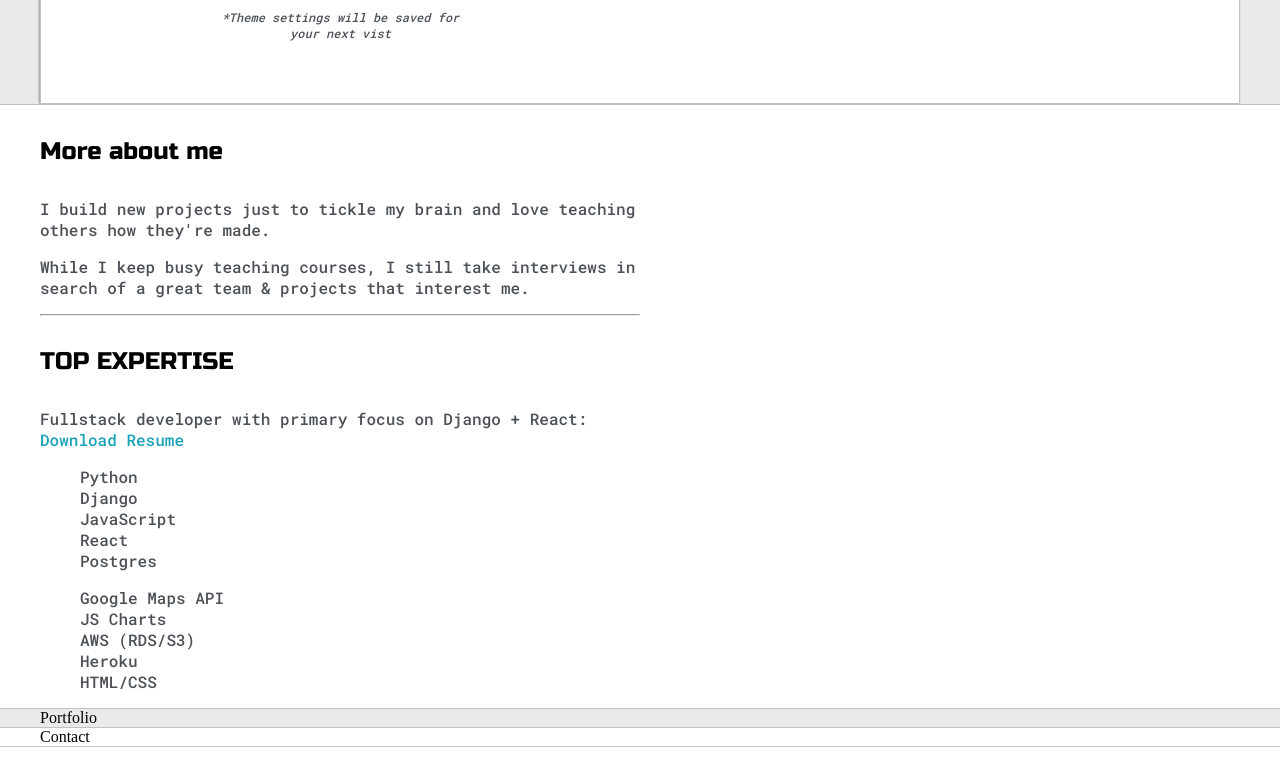
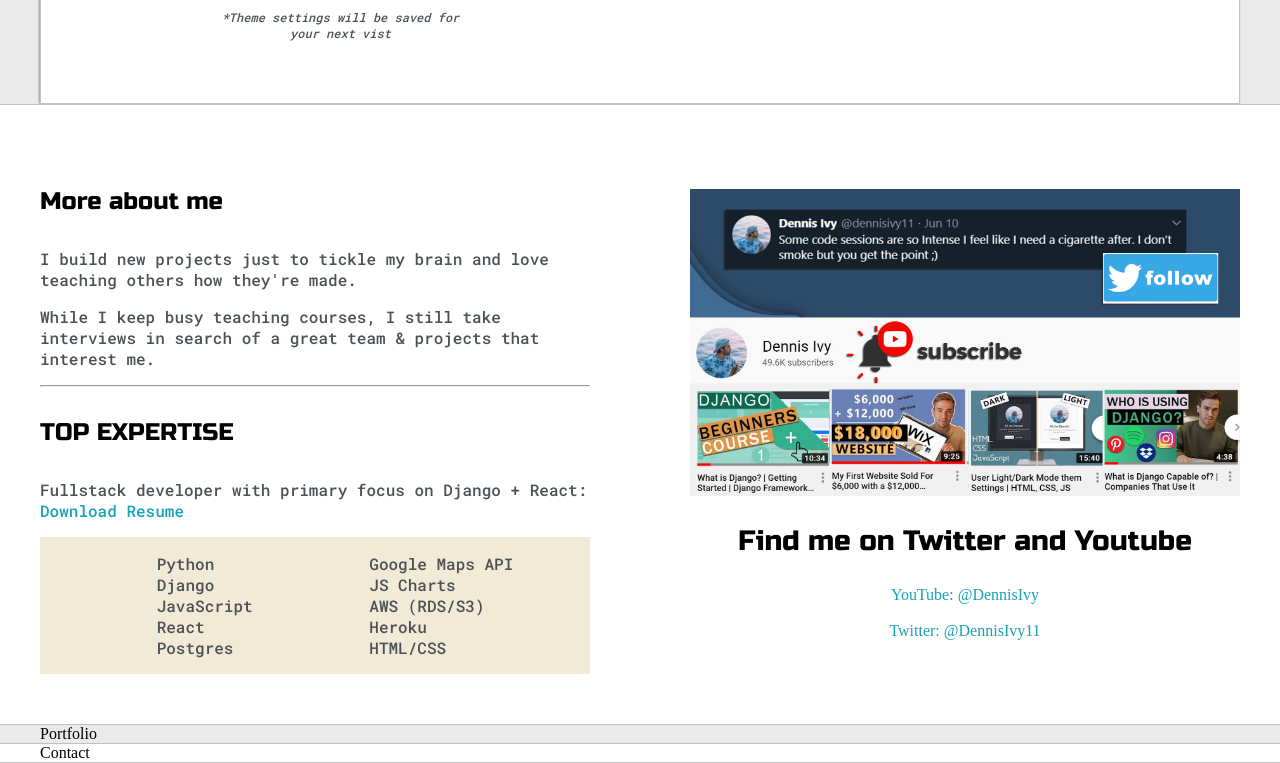
Before and after one commit to umeshraj/youtube_travesy_build_portfolio, a plain HTML site: page index.html in a window 1280 px wide. Shown: the part 572-1335 px from the top of the page. Drawn offline with Linux system fonts and the light colour scheme.

Commit message:
Wrapping up about section

```diff
--- a/default.css
+++ b/default.css
@@ -279,6 +279,24 @@ h6 {
 .about-wrapper {
   display: grid;
   grid-template-columns: repeat(auto-fit, minmax(320px, 1fr));
+  padding: 50px 0;
+  gap: 100px;
+}
+
+#skills {
+  display: flex;
+  justify-content: space-evenly;
+  background-color: var(--preview-shadow);
+}
+
+.social-links {
+  display: grid;
+  align-content: center;
+  text-align: center;
+}
+
+#social-img {
+  width: 100%;
 }
 
 @media screen and (max-width: 1200px) {
--- a/index.html
+++ b/index.html
@@ -115,7 +115,17 @@
             </div>
           </div>
 
-          <div class="social-links"></div>
+          <div class="social-links">
+            <img id="social-img" src="images/follow.jpg" alt="" />
+            <h3>Find me on Twitter and Youtube</h3>
+            <a target="_blank" href="https://www.youtube.com/c/dennisivy"
+              >YouTube: @DennisIvy</a
+            >
+            <br />
+            <a target="_blank" href="https://twitter.com/dennisivy11"
+              >Twitter: @DennisIvy11</a
+            >
+          </div>
         </div>
       </div>
     </section>
```
